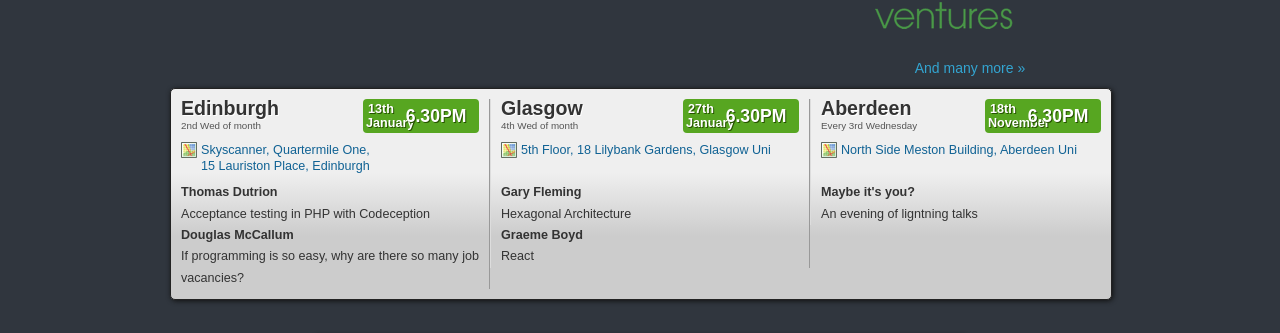
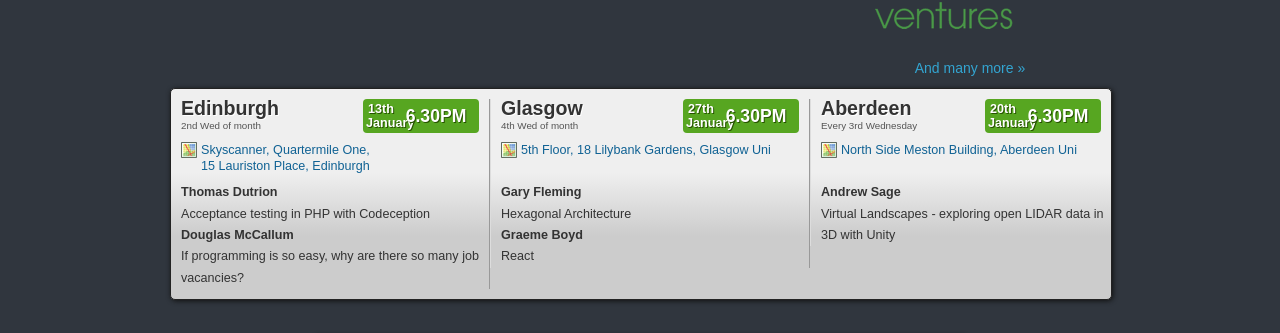
Before and after one commit to techmeetup/techmeetup.co.uk, a Jekyll site: the page built from index.html, in a window 1280 px wide. Shown: the part 311-644 px from the top of the page. Built offline with Jekyll 4.4.1, drawn with Linux system fonts in a browser that asks for light colours.

Commit message:
Update index.json
Aberdeen in January

```diff
--- a/_data/index.json
+++ b/_data/index.json
@@ -30,12 +30,12 @@
   "aberdeen": {
     "speakers": [
       {
-        "name": "Maybe it's you?",
-        "talk": "An evening of ligntning talks"
+        "name": "Andrew Sage",
+        "talk": "Virtual Landscapes - exploring open LIDAR data in 3D with Unity"
       }
     ],
-    "day": "18th",
-    "month": "November"
+    "day": "20th",
+    "month": "January"
   },
   "dundee": {
     "speakers": [
```
